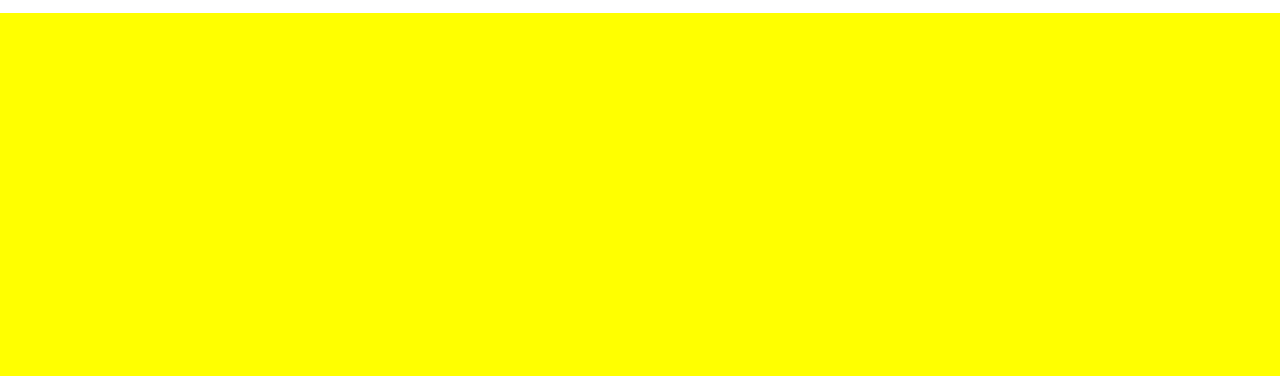
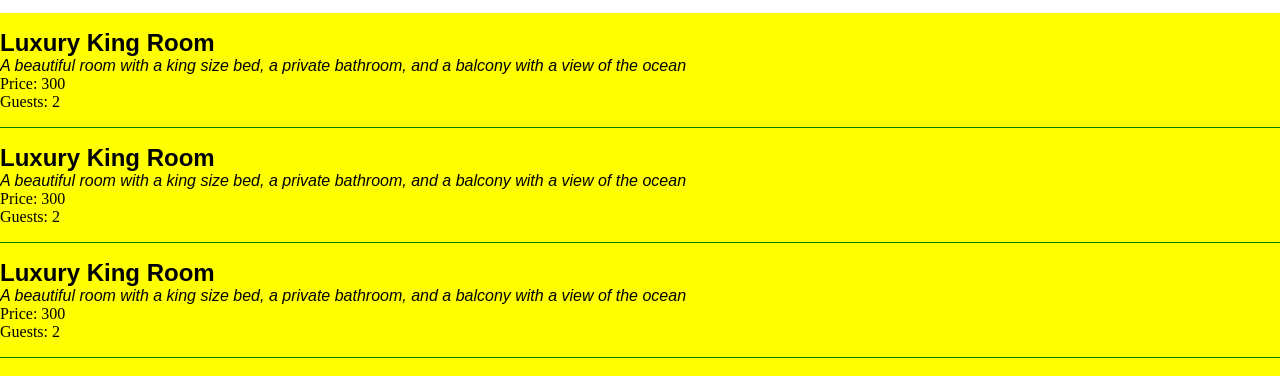
Before and after one commit to graceguido/ist363-2024, a plain HTML site: page index.html in a window 1280 px wide. Shown: the part 94-470 px from the top of the page. Drawn offline with Linux system fonts and the light colour scheme.

Commit message:
attendance: rooms array

```diff
--- a/css/style.css
+++ b/css/style.css
@@ -1,19 +1,31 @@
 /* resets text css properties */
-html, body, h1, h2, h3, h4, h5, h6, p, ul, li, button {
-    margin:0;
-    padding:0;
-    font: inherit
+html,
+body,
+h1,
+h2,
+h3,
+h4,
+h5,
+h6,
+p,
+ul,
+li,
+button {
+  margin: 0;
+  padding: 0;
+  font: inherit;
 }
 /* gets rid of bullets */
-ul, li{
+ul,
+li {
   list-style: none;
 }
 /* makes padding on the outside */
-*{
+* {
   box-sizing: border-box;
 }
-:root{
-    --airbnb-pink: #FF385C;
+:root {
+  --airbnb-pink: #ff385c;
 }
 body {
   background-color: yellow;
@@ -22,7 +34,7 @@
 display flex spreads the items out
 justify-content: space between makes it evenly spread out
 align-items is typically up and down */
-header{
+header {
   background-color: white;
   padding: 1rem;
   display: flex;
@@ -33,44 +45,60 @@
   display: flex;
   gap: 1rem;
 }
-nav a{
+nav a {
   font-family: Arial;
   font-size: 1.25rem;
   font-weight: bold;
   color: black;
   text-decoration: none;
-    transition: all .25s;
+  transition: all 0.25s;
 }
-nav a:hover, nav a:focus {
+nav a:hover,
+nav a:focus {
   color: var(--airbnb-pink);
   text-decoration: underline;
 }
-.btn-ui{
+.btn-ui {
   padding: 1rem;
   background-color: transparent;
   border: 1px solid var(--airbnb-pink);
   cursor: pointer;
 }
-.btn-ui svg{
+.btn-ui svg {
   width: 2rem;
-    height:auto;
+  height: auto;
   fill: var(--airbnb-pink);
 }
-.overlay{
-    width:100vw;
-    height:100vh;
+.overlay {
+  width: 100vw;
+  height: 100vh;
   background-color: limegreen;
-    position:fixed;
+  position: fixed;
   top: 0;
   left: -100vw;
   z-index: 1000;
-    transition: all .5s;
+  transition: all 0.5s;
 }
-.overlay.active{
-    left:0;
+.overlay.active {
+  left: 0;
 }
-.logo{
-    width:150px;
-    height:auto;
+.logo {
+  width: 150px;
+  height: auto;
   fill: var(--airbnb-pink);
 }
+.room {
+  padding-top: 1rem;
+  padding-bottom: 1rem;
+  border-bottom: 1px solid green;
+}
+.room--name {
+  font-size: 1.5rem;
+  font-weight: bold;
+  font-family: Arial;
+}
+.room--description {
+  font-size: 1rem;
+  font-family: arial;
+  font-style: italic;
+}
--- a/js/main.js
+++ b/js/main.js
@@ -1,12 +1,82 @@
-//console.log("js has been loaded");
+// console.log("js has been loaded");
 
-const menuBtn = document.getElementById("menuBtn");
-const mobileMenu = document.getElementById("mobileMenu")
-//"event name", callback function
-menuBtn.addEventListener("click", function(){
- //   console.log("clicked!");
-    mobileMenu.classList.add("active");
+const menuBtn = document.getElementById('menuBtn');
+const mobileMenu = document.getElementById('mobileMenu');
+// "event name", callback function
+menuBtn.addEventListener('click', () => {
+  //   console.log("clicked!");
+  mobileMenu.classList.add('active');
 });
-closeBtn.addEventListener("click", function(){
-    mobileMenu.classList.remove("active")
-})
+
+// eslint-disable-next-line no-undef
+closeBtn.addEventListener('click', () => {
+  mobileMenu.classList.remove('active');
+});
+// variables
+// const roomName = 'Luxury King Room';
+// const roomPrice = 300;
+// const roomGuests = 2;
+// const roomDescription =
+//   'A beautiful room with a king size bed, a private bathroom,
+//and a balcony with a view of the ocean';
+
+// const room = [
+//     name: 'Luxury King Room',
+//     price: 300,
+//     guests: 2,
+//     description:  'A beautiful room with a king size bed, a private bathroom,
+//and a balcony with a view of the ocean';
+// ]
+
+//array of objects
+const rooms = [
+  {
+    name: 'Luxury King Room',
+    price: 300,
+    guests: 2,
+    description:
+      'A beautiful room with a king size bed, a private bathroom, and a balcony with a view of the ocean',
+  },
+  {
+    name: 'Luxury King Room',
+    price: 300,
+    guests: 2,
+    description:
+      'A beautiful room with a king size bed, a private bathroom, and a balcony with a view of the ocean',
+  },
+  {
+    name: 'Luxury King Room',
+    price: 300,
+    guests: 2,
+    description:
+      'A beautiful room with a king size bed, a private bathroom, and a balcony with a view of the ocean',
+  },
+]; // end of rooms
+
+rooms.forEach((room) => {
+  const roomArticle = document.createElement('article');
+  roomArticle.classList.add('room');
+
+  const roomNameElement = document.createElement('h3');
+  roomNameElement.classList.add('room--name');
+  roomNameElement.textContent = room.name;
+
+  const roomDescriptionElement = document.createElement('p');
+  roomDescriptionElement.classList.add('room--description');
+  roomDescriptionElement.textContent = room.description;
+
+  const roomPriceElement = document.createElement('p');
+  roomPriceElement.textContent = `Price: ${room.price}`;
+
+  const roomGuestsElement = document.createElement('p');
+  roomGuestsElement.textContent = `Guests: ${room.guests}`;
+
+  roomArticle.appendChild(roomNameElement);
+  roomArticle.appendChild(roomDescriptionElement);
+  roomArticle.appendChild(roomPriceElement);
+  roomArticle.appendChild(roomGuestsElement);
+
+  document.body.appendChild(roomArticle);
+}); // end of for each
+
+// create elements
```
Lines whose indentation alone changed are shown as unchanged.
